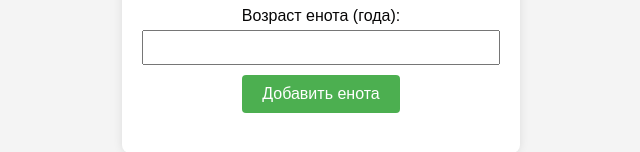
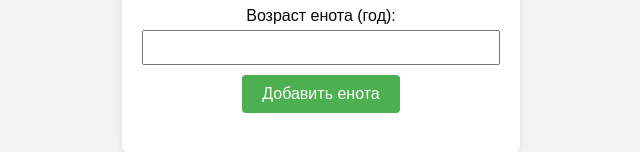
Before and after one commit to FreedomCrue/ENOT-API, a website with bundled scripts: page index.html in a window 1280 px wide. Shown: the part 432-584 px from the top of the page, 319-959 px from the left. Built offline with nearby package versions, Linux system fonts and the light colour scheme.

Commit message:
Update index.html

```diff
--- a/index.html
+++ b/index.html
@@ -72,7 +72,7 @@
       <label for="weight">Вес енота (кг):</label>
       <input type="number" id="weight" name="weight" required>
 
-      <label for="age">Возраст енота (года):</label>
+      <label for="age">Возраст енота (год):</label>
       <input type="number" id="age" name="age" required>
 
       <button type="button" onclick="addRaccoon()">Добавить енота</button>
```
